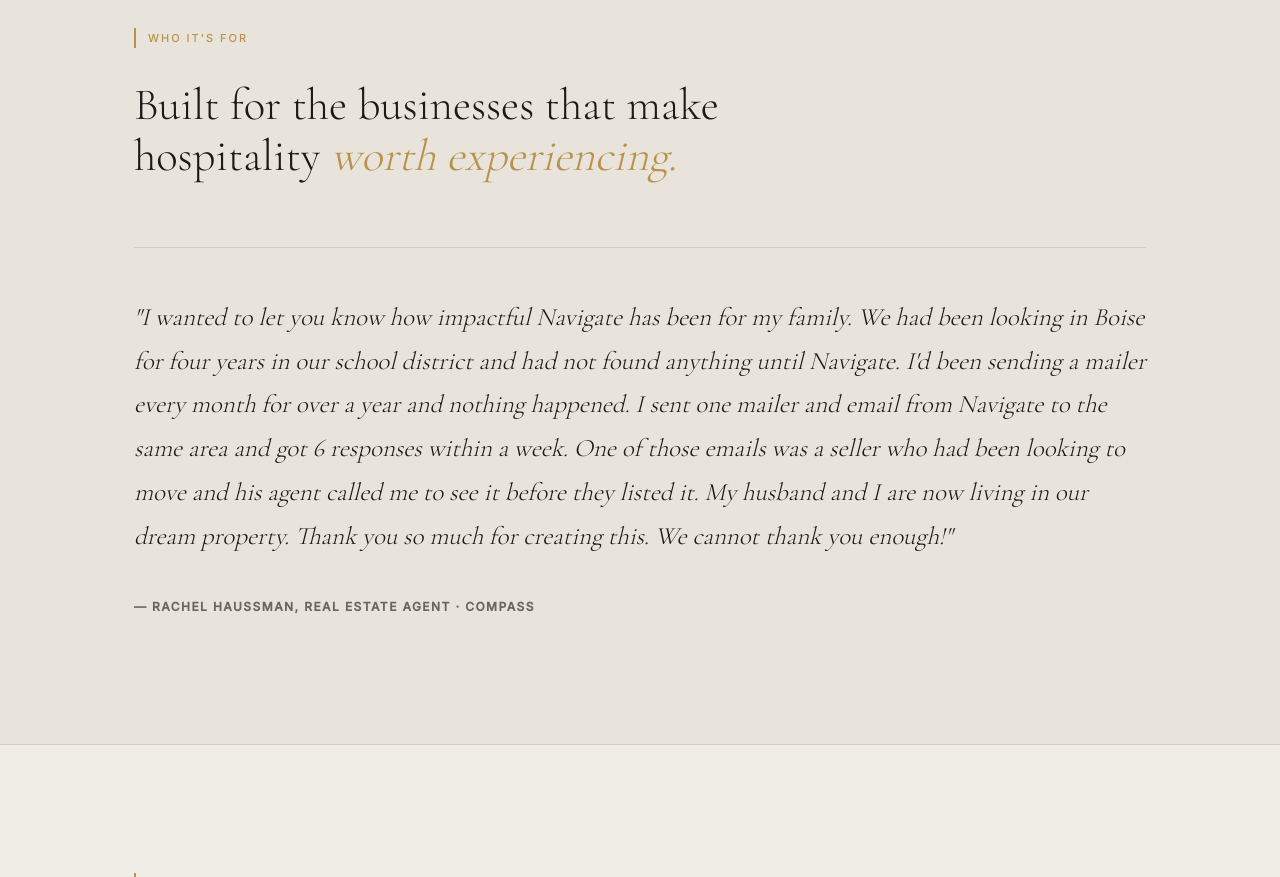
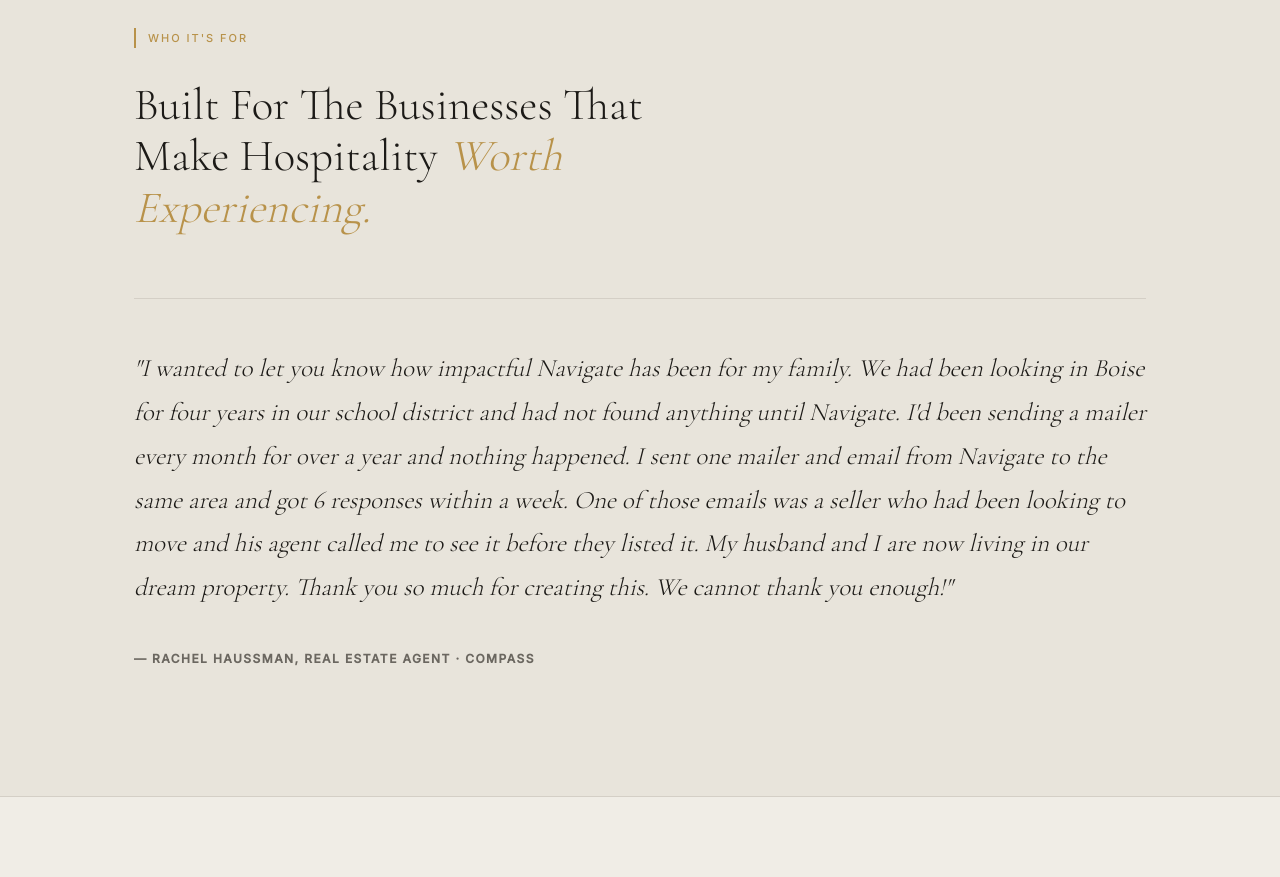
Before and after one commit to letsnavigatebmw/aperture-hospitality, a Next.js app: page /ai-solutions in a window 1280 px wide. Shown: the part 3820-4697 px from the top of the page. Built offline with nearby package versions, Linux system fonts and the light colour scheme.

Commit message:
Capitalize first letter of each word: 'Built For The Businesses That Make Hospitality Worth Experiencing.'

```diff
--- a/app/ai-solutions/page.tsx
+++ b/app/ai-solutions/page.tsx
@@ -198,7 +198,7 @@ export default function AISolutionsPage() {
               Who It's For
             </div>
             <h2 style={{ fontFamily: "'Cormorant Garamond', Georgia, serif", fontSize: 'clamp(2.25rem, 3.5vw, 3.25rem)', fontWeight: 300, lineHeight: 1.15, maxWidth: '28ch' }}>
-              Built for the businesses that make hospitality <em style={{ fontStyle: 'italic', color: '#B8924A' }}>worth experiencing.</em>
+              Built For The Businesses That Make Hospitality <em style={{ fontStyle: 'italic', color: '#B8924A' }}>Worth Experiencing.</em>
             </h2>
           </div>
 
```
